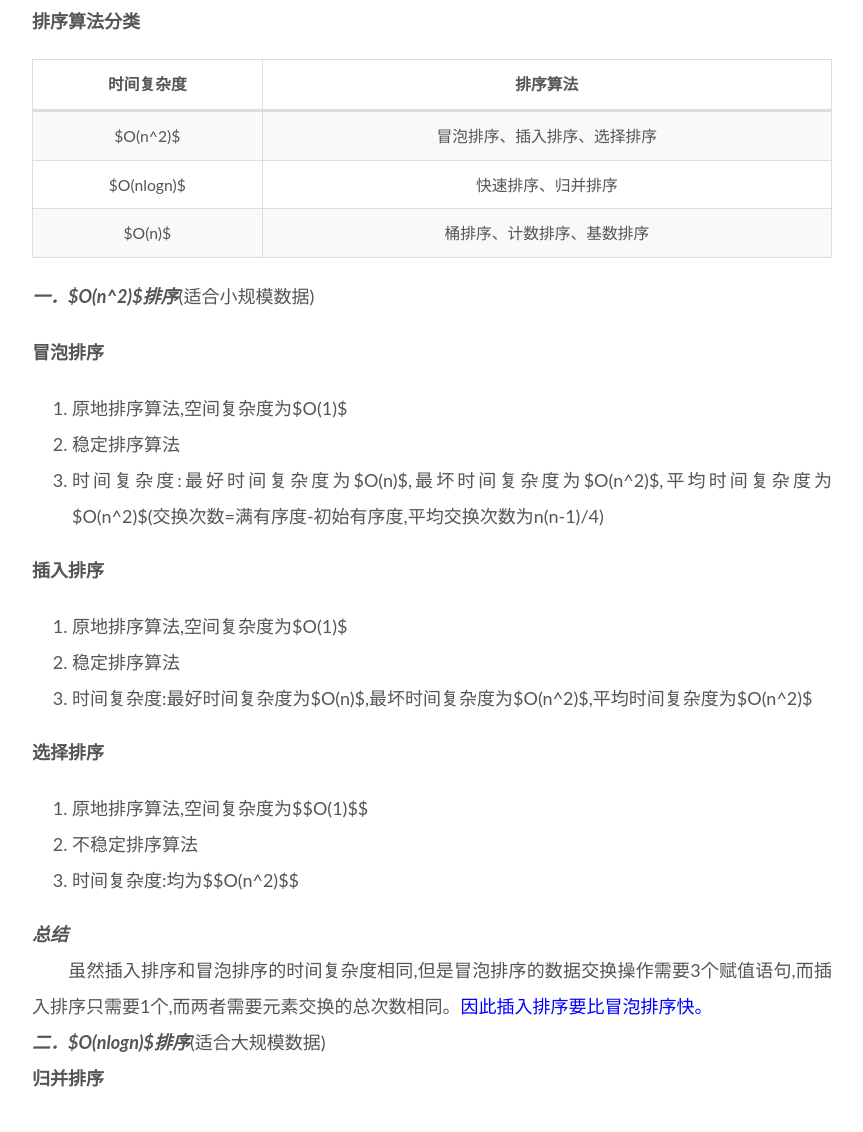
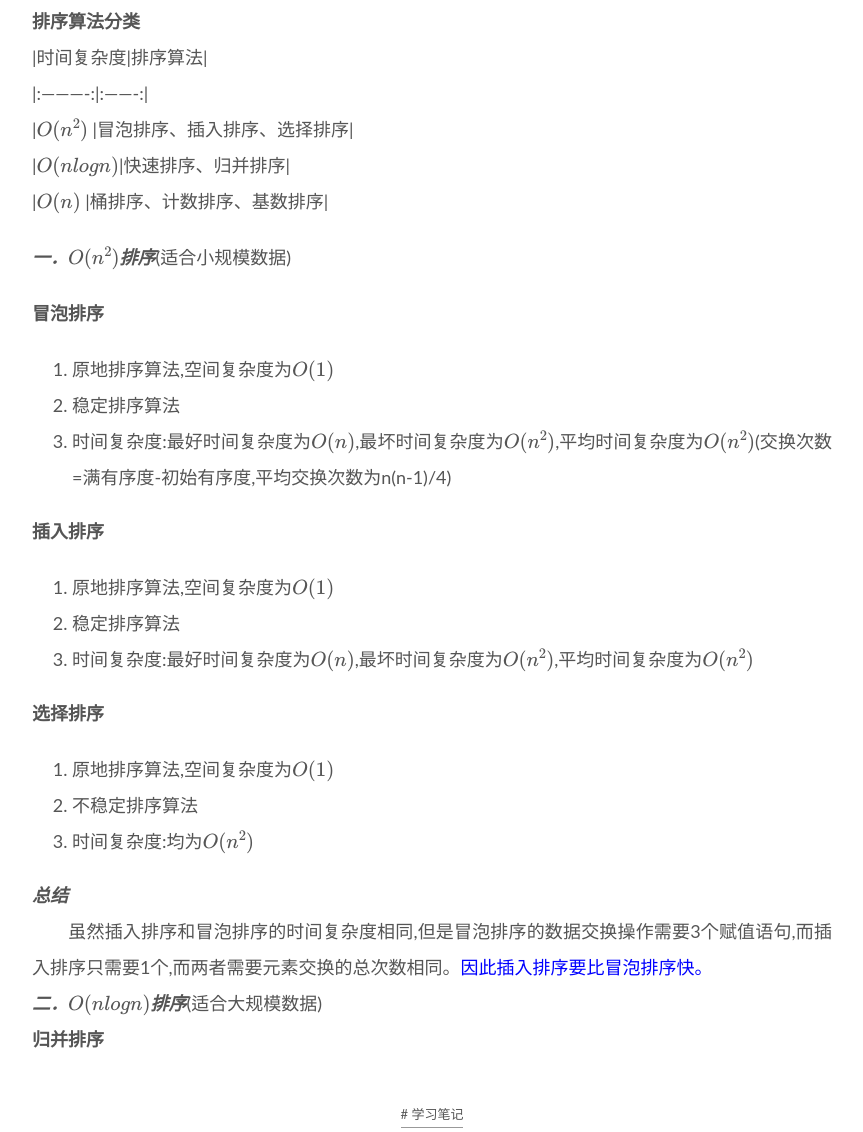
Before and after one commit to DannyT70/DannyT70.github.io, a plain HTML site: page 2022/12/01/递归、排序、二分查找/index.html in a window 1280 px wide. Shown: the part 1522-2654 px from the top of the page, without its empty margins (208-1071 px from the left). Drawn offline with nearby package versions, Linux system fonts and the light colour scheme; no server answers.

Commit message:
Site updated: 2022-12-02 10:11:30

```diff
--- a/2022/12/01/递归、排序、二分查找/index.html
+++ b/2022/12/01/递归、排序、二分查找/index.html
@@ -20,15 +20,15 @@
     var CONFIG = {"hostname":"example.com","root":"/","scheme":"Muse","version":"7.8.0","exturl":false,"sidebar":{"position":"left","display":"post","padding":18,"offset":12,"onmobile":false},"copycode":{"enable":false,"show_result":false,"style":null},"back2top":{"enable":true,"sidebar":false,"scrollpercent":false},"bookmark":{"enable":false,"color":"#222","save":"auto"},"fancybox":false,"mediumzoom":false,"lazyload":false,"pangu":false,"comments":{"style":"tabs","active":null,"storage":true,"lazyload":false,"nav":null},"algolia":{"hits":{"per_page":10},"labels":{"input_placeholder":"Search for Posts","hits_empty":"We didn't find any results for the search: ${query}","hits_stats":"${hits} results found in ${time} ms"}},"localsearch":{"enable":false,"trigger":"auto","top_n_per_article":1,"unescape":false,"preload":false},"motion":{"enable":true,"async":false,"transition":{"post_block":"fadeIn","post_header":"slideDownIn","post_body":"slideDownIn","coll_header":"slideLeftIn","sidebar":"slideUpIn"}}};
   </script>
 
-  <meta name="description" content="尾递归：　　一般只有递归出现在函数中的最后一行，并且没有任何局部变量参与最后一行代码的计算，这样的递归代码才可以改写为尾递归。(返回之后不需要继续往下执行，局部变量n也被移动到新的函数中)例如阶乘递归代码:　int f(int n, int res){　　if (n &lt;&#x3D; 1) return res;　　retrun f(n - 1, n*res);　}　　实际软件开发中，尾递归并">
+  <meta name="description" content="尾递归：　　一般只有递归出现在函数中的最后一行，并且没有任何局部变量参与最后一行代码的计算，这样的递归代码才可以改写为尾递归。(返回之后不需要继续往下执行，局部变量n也被移动到新的函数中)例如阶乘递归代码:　int f(int n, int res){　　if (n &lt;&#x3D; 1) return res;　　retrun f(n - 1, n*res);　}　　实际软件开发中，尾递归并没有太大作">
 <meta property="og:type" content="article">
 <meta property="og:title" content="递归、排序、二分查找">
 <meta property="og:url" content="http://example.com/2022/12/01/%E9%80%92%E5%BD%92%E3%80%81%E6%8E%92%E5%BA%8F%E3%80%81%E4%BA%8C%E5%88%86%E6%9F%A5%E6%89%BE/index.html">
 <meta property="og:site_name" content="T70&#39;s blog">
-<meta property="og:description" content="尾递归：　　一般只有递归出现在函数中的最后一行，并且没有任何局部变量参与最后一行代码的计算，这样的递归代码才可以改写为尾递归。(返回之后不需要继续往下执行，局部变量n也被移动到新的函数中)例如阶乘递归代码:　int f(int n, int res){　　if (n &lt;&#x3D; 1) return res;　　retrun f(n - 1, n*res);　}　　实际软件开发中，尾递归并">
+<meta property="og:description" content="尾递归：　　一般只有递归出现在函数中的最后一行，并且没有任何局部变量参与最后一行代码的计算，这样的递归代码才可以改写为尾递归。(返回之后不需要继续往下执行，局部变量n也被移动到新的函数中)例如阶乘递归代码:　int f(int n, int res){　　if (n &lt;&#x3D; 1) return res;　　retrun f(n - 1, n*res);　}　　实际软件开发中，尾递归并没有太大作">
 <meta property="og:locale" content="en_US">
 <meta property="article:published_time" content="2022-12-01T04:49:17.000Z">
-<meta property="article:modified_time" content="2022-12-02T01:58:26.249Z">
+<meta property="article:modified_time" content="2022-12-02T02:10:38.180Z">
 <meta property="article:author" content="John Doe">
 <meta property="article:tag" content="学习笔记">
 <meta name="twitter:card" content="summary">
@@ -182,7 +182,7 @@
                   <i class="far fa-calendar-check"></i>
                 </span>
                 <span class="post-meta-item-text">Edited on</span>
-                <time title="Modified: 2022-12-02 09:58:26" itemprop="dateModified" datetime="2022-12-02T09:58:26+08:00">2022-12-02</time>
+                <time title="Modified: 2022-12-02 10:10:38" itemprop="dateModified" datetime="2022-12-02T10:10:38+08:00">2022-12-02</time>
               </span>
             <span class="post-meta-item">
               <span class="post-meta-item-icon">
@@ -226,65 +226,45 @@
     <div class="post-body" itemprop="articleBody">
 
 
-        <p><em><strong>尾递归</strong></em>：<br>　　一般只有递归出现在函数中的最后一行，并且没有任何局部变量参与最后一行代码的计算，这样的递归代码才可以改写为尾递归。<font color=blue>(返回之后不需要继续往下执行，局部变量n也被移动到新的函数中)</font>例如阶乘递归代码:<br>　int f(int n, int res){<br>　　if (n &lt;&#x3D; 1) return res;<br>　　retrun f(n - 1, n*res);<br>　}<br>　　实际软件开发中，尾递归并没有太大作用，理由如下：  </p>
+        <p><strong><em>尾递归</em></strong>：<br>　　一般只有递归出现在函数中的最后一行，并且没有任何局部变量参与最后一行代码的计算，这样的递归代码才可以改写为尾递归。<font color=blue>(返回之后不需要继续往下执行，局部变量n也被移动到新的函数中)</font>例如阶乘递归代码:<br>　int f(int n, int res){<br>　　if (n &lt;= 1) return res;<br>　　retrun f(n - 1, n*res);<br>　}<br>　　实际软件开发中，尾递归并没有太大作用，理由如下：  </p>
 <ul>
 <li>并不是所有编程语言都支持尾递归优化</li>
 <li>并不是所有递归都能改成尾递归</li>
 <li>能改成尾递归的代码都可以改成迭代</li>
-<li>尾递归代码的可读性很差</li>
+<li>尾递归代码的可读性很差  </li>
 </ul>
-<p><em><strong>排序</strong></em>：<br><strong>排序算法的执行效率</strong><br>排序算法的执行效率一般会从以下几个方面分析：  </p>
+<p><strong><em>排序</em></strong>：<br><strong>排序算法的执行效率</strong><br>排序算法的执行效率一般会从以下几个方面分析：  </p>
 <ol>
 <li>最好、最坏和平均时间复杂度（综合分析）  </li>
 <li>时间复杂度的系数、常数和低阶（对于n比较小的情况）  </li>
-<li>比较次数和交换（或移动）次数（需要精细化分析的时候）</li>
+<li>比较次数和交换（或移动）次数（需要精细化分析的时候）  </li>
 </ol>
 <p><strong>排序算法的内存消耗</strong><br>　原地排序算法：在原数据存储空间上完成排序操作。<br>　非原地排序算法：需要额外的非常量级的数据存储空间才能完成排序。<br><strong>排序算法的稳定性</strong><br>　对于待排序的数据（复杂的数据类型对象）中存在值相等的元素：  </p>
 <ul>
 <li>稳定排序算法：相等元素之间原有的先后顺序不变  </li>
-<li>不稳定排序算法：相等元素之间原有的先后顺序可能会改变</li>
+<li>不稳定排序算法：相等元素之间原有的先后顺序可能会改变 </li>
 </ul>
-<p><strong>排序算法分类</strong>  </p>
-<table>
-<thead>
-<tr>
-<th align="center">时间复杂度</th>
-<th align="center">排序算法</th>
-</tr>
-</thead>
-<tbody><tr>
-<td align="center">$O(n^2)$</td>
-<td align="center">冒泡排序、插入排序、选择排序</td>
-</tr>
-<tr>
-<td align="center">$O(nlogn)$</td>
-<td align="center">快速排序、归并排序</td>
-</tr>
-<tr>
-<td align="center">$O(n)$</td>
-<td align="center">桶排序、计数排序、基数排序</td>
-</tr>
-</tbody></table>
-<p><em><strong>一．$O(n^2)$排序</strong></em>(适合小规模数据)　　</p>
+<p><strong>排序算法分类</strong><br>|时间复杂度|排序算法|<br>|:———-:|:——-:|<br>|$O(n^2)$  |冒泡排序、插入排序、选择排序|<br>|$O(nlogn)$|快速排序、归并排序|<br>|$O(n)$    |桶排序、计数排序、基数排序|</p>
+<p><strong><em>一．$O(n^2)$排序</em></strong>(适合小规模数据)　　</p>
 <p><strong>冒泡排序</strong>  </p>
 <ol>
 <li>原地排序算法,空间复杂度为$O(1)$</li>
 <li>稳定排序算法</li>
-<li>时间复杂度:最好时间复杂度为$O(n)$,最坏时间复杂度为$O(n^2)$,平均时间复杂度为$O(n^2)$(交换次数&#x3D;满有序度-初始有序度,平均交换次数为n(n-1)&#x2F;4)</li>
+<li>时间复杂度:最好时间复杂度为$O(n)$,最坏时间复杂度为$O(n^2)$,平均时间复杂度为$O(n^2)$(交换次数=满有序度-初始有序度,平均交换次数为n(n-1)/4)  </li>
 </ol>
 <p><strong>插入排序</strong>  </p>
 <ol>
 <li>原地排序算法,空间复杂度为$O(1)$</li>
 <li>稳定排序算法</li>
-<li>时间复杂度:最好时间复杂度为$O(n)$,最坏时间复杂度为$O(n^2)$,平均时间复杂度为$O(n^2)$</li>
+<li>时间复杂度:最好时间复杂度为$O(n)$,最坏时间复杂度为$O(n^2)$,平均时间复杂度为$O(n^2)$  </li>
 </ol>
 <p><strong>选择排序</strong></p>
 <ol>
-<li>原地排序算法,空间复杂度为$$O(1)$$</li>
+<li>原地排序算法,空间复杂度为$O(1)$</li>
 <li>不稳定排序算法</li>
-<li>时间复杂度:均为$$O(n^2)$$</li>
+<li>时间复杂度:均为$O(n^2)$</li>
 </ol>
-<p><em><strong>总结</strong></em><br>　　虽然插入排序和冒泡排序的时间复杂度相同,但是冒泡排序的数据交换操作需要3个赋值语句,而插入排序只需要1个,而两者需要元素交换的总次数相同。<font color=blue>因此插入排序要比冒泡排序快。</font><br><em><strong>二．$O(nlogn)$排序</strong></em>(适合大规模数据)　　<br><strong>归并排序</strong>  </p>
+<p><strong><em>总结</em></strong><br>　　虽然插入排序和冒泡排序的时间复杂度相同,但是冒泡排序的数据交换操作需要3个赋值语句,而插入排序只需要1个,而两者需要元素交换的总次数相同。<font color=blue>因此插入排序要比冒泡排序快。</font><br><strong><em>二．$O(nlogn)$排序</em></strong>(适合大规模数据)　　<br><strong>归并排序</strong>  </p>
 
     </div>
 
@@ -561,6 +541,63 @@
 
 
 <script>
+  if (typeof MathJax === 'undefined') {
+    window.MathJax = {
+      loader: {
+          load: ['[tex]/mhchem'],
+        source: {
+          '[tex]/amsCd': '[tex]/amscd',
+          '[tex]/AMScd': '[tex]/amscd'
+        }
+      },
+      tex: {
+        inlineMath: {'[+]': [['$', '$']]},
+          packages: {'[+]': ['mhchem']},
+        tags: 'ams'
+      },
+      options: {
+        renderActions: {
+          findScript: [10, doc => {
+            document.querySelectorAll('script[type^="math/tex"]').forEach(node => {
+              const display = !!node.type.match(/; *mode=display/);
+              const math = new doc.options.MathItem(node.textContent, doc.inputJax[0], display);
+              const text = document.createTextNode('');
+              node.parentNode.replaceChild(text, node);
+              math.start = {node: text, delim: '', n: 0};
+              math.end = {node: text, delim: '', n: 0};
+              doc.math.push(math);
+            });
+          }, '', false],
+          insertedScript: [200, () => {
+            document.querySelectorAll('mjx-container').forEach(node => {
+              let target = node.parentNode;
+              if (target.nodeName.toLowerCase() === 'li') {
+                target.parentNode.classList.add('has-jax');
+              }
+            });
+          }, '', false]
+        }
+      }
+    };
+    (function () {
+      var script = document.createElement('script');
+      script.src = '//cdn.jsdelivr.net/npm/mathjax@3/es5/tex-mml-chtml.js';
+      script.defer = true;
+      document.head.appendChild(script);
+    })();
+  } else {
+    MathJax.startup.document.state(0);
+    MathJax.texReset();
+    MathJax.typeset();
+  }
+</script>
+
+
+
+
+
+
+<script>
 NexT.utils.loadComments(document.querySelector('#valine-comments'), () => {
   NexT.utils.getScript('//unpkg.com/valine/dist/Valine.min.js', () => {
     var GUEST = ['nick', 'mail', 'link'];
```
Also changed, not shown: archives/2022/12/index.html (+2 -0 lines), archives/2022/index.html (+2 -0 lines), archives/index.html (+2 -0 lines), categories/数据结构/index.html (+2 -0 lines), index.html (+70 -33 lines), tags/学习笔记/index.html (+2 -0 lines).
